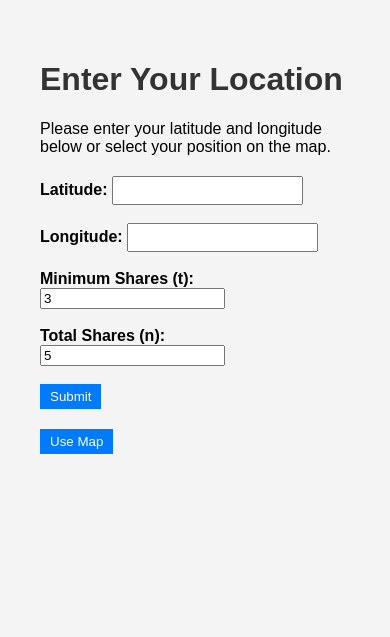
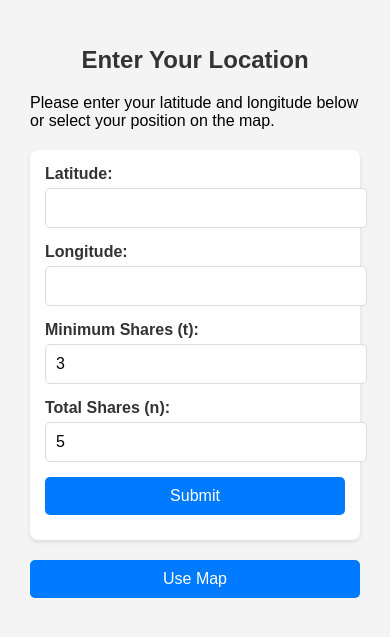
Before and after one commit to HarmanST/IndividualProject, a Flask app: page / in a window 390 px wide. Shown: the top 637 px of the page. Run offline with Flask 3, Linux system fonts and the light colour scheme; some libraries are stand-ins or nearby versions.

Commit message:
Adjusted index.html to work with phones
It is a tool that is going to be used on phones, so as of now, I don't think it need to be compatible with pc.

```diff
--- a/templates/index.html
+++ b/templates/index.html
@@ -10,36 +10,90 @@
     <style>
         body {
             font-family: Arial, sans-serif;
-            margin: 20px;
+            margin: 10px;
             background-color: #f4f4f4;
         }
 
         h1 {
             color: #333;
+            text-align: center;
+            font-size: 24px;
+            margin-bottom: 20px;
         }
 
         form {
+            background-color: #fff;
+            padding: 15px;
+            border-radius: 8px;
+            box-shadow: 0 2px 4px rgba(0, 0, 0, 0.1);
             margin-bottom: 20px;
+        }
+
+        label {
+            display: block;
+            font-size: 16px;
+            color: #333;
+            margin-bottom: 5px;
+        }
+
+        input[type="text"],
+        input[type="number"] {
+            width: 100%;
+            padding: 10px;
+            margin-bottom: 15px;
+            border: 1px solid #ddd;
+            border-radius: 5px;
+            font-size: 16px;
+        }
+
+        button {
+            width: 100%;
+            padding: 10px;
+            background-color: #007BFF;
+            color: #fff;
+            border: none;
+            border-radius: 5px;
+            font-size: 16px;
+            cursor: pointer;
+            margin-bottom: 10px;
+        }
+
+        button:hover {
+            background-color: #0056b3;
         }
 
         .output-container {
             background-color: #fff;
             border: 1px solid #ccc;
-            padding: 20px;
-            margin-top: 20px;
+            padding: 15px;
             border-radius: 8px;
+            box-shadow: 0 2px 4px rgba(0, 0, 0, 0.1);
         }
 
-        table {
+        .output-container h3 {
+            font-size: 18px;
+            color: #333;
+            margin-bottom: 10px;
+        }
+
+        .output-container p {
+            font-size: 16px;
+            color: #555;
+            margin-bottom: 8px;
+        }
+
+        .output-container table {
             width: 100%;
             border-collapse: collapse;
-            margin-top: 20px;
+            margin-top: 15px;
         }
 
-        th, td {
-            padding: 10px;
+        .output-container th,
+        .output-container td {
+            padding: 8px;
             text-align: left;
             border: 1px solid #ddd;
+            font-size: 14px;
         }
 
         #map-modal {
@@ -57,9 +111,8 @@
         #map-content {
             position: relative;
             margin: auto;
-            padding: 20px;
-            width: 80%;
-            height: 80%;
+            width: 90%;
+            height: 90%;
             background-color: #fff;
             border-radius: 8px;
         }
@@ -88,19 +141,15 @@
 <form method="POST">
     <label for="latitude">Latitude:</label>
     <input type="text" id="latitude" name="latitude" required>
-    <br><br>
 
     <label for="longitude">Longitude:</label>
     <input type="text" id="longitude" name="longitude" required>
-    <br><br>
 
     <label for="t">Minimum Shares (t):</label>
     <input type="number" id="t" name="t" value="3" min="2" required>
-    <br><br>
 
     <label for="n">Total Shares (n):</label>
     <input type="number" id="n" name="n" value="5" min="2" required>
-    <br><br>
 
     <button type="submit">Submit</button>
 </form>
```
